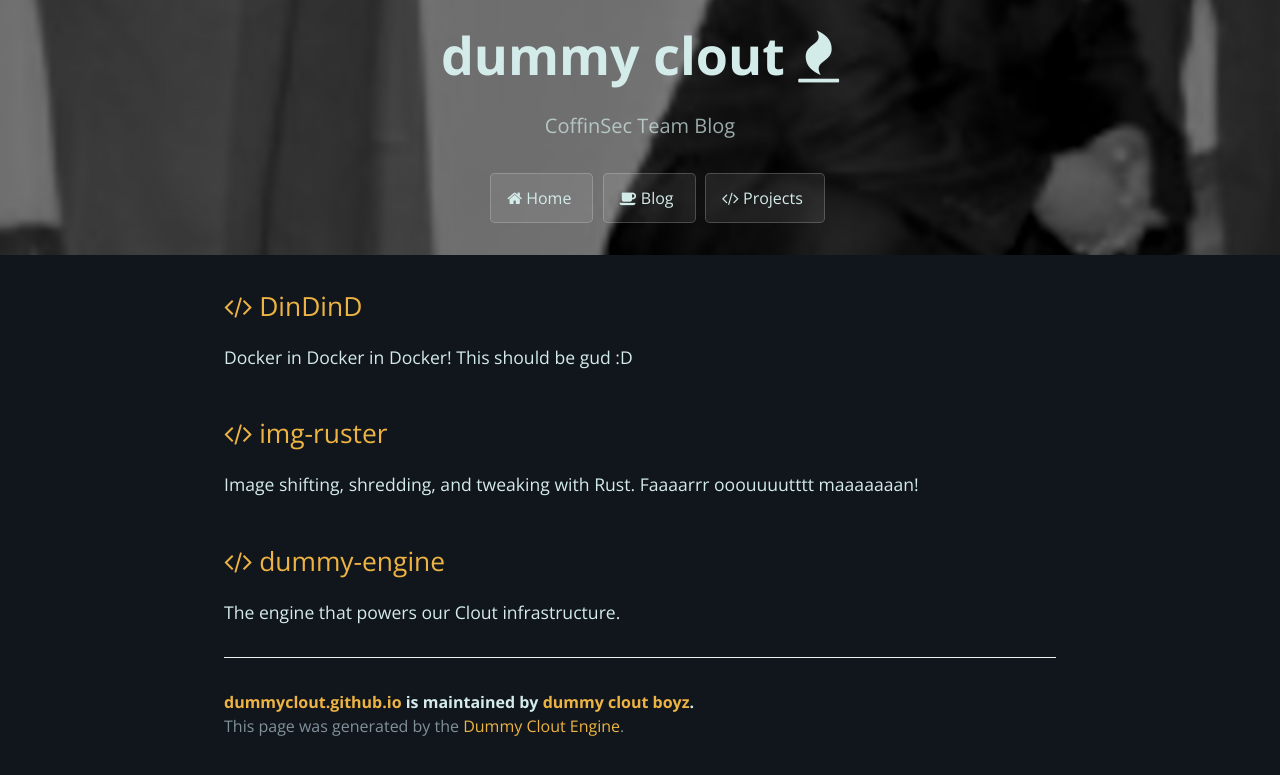
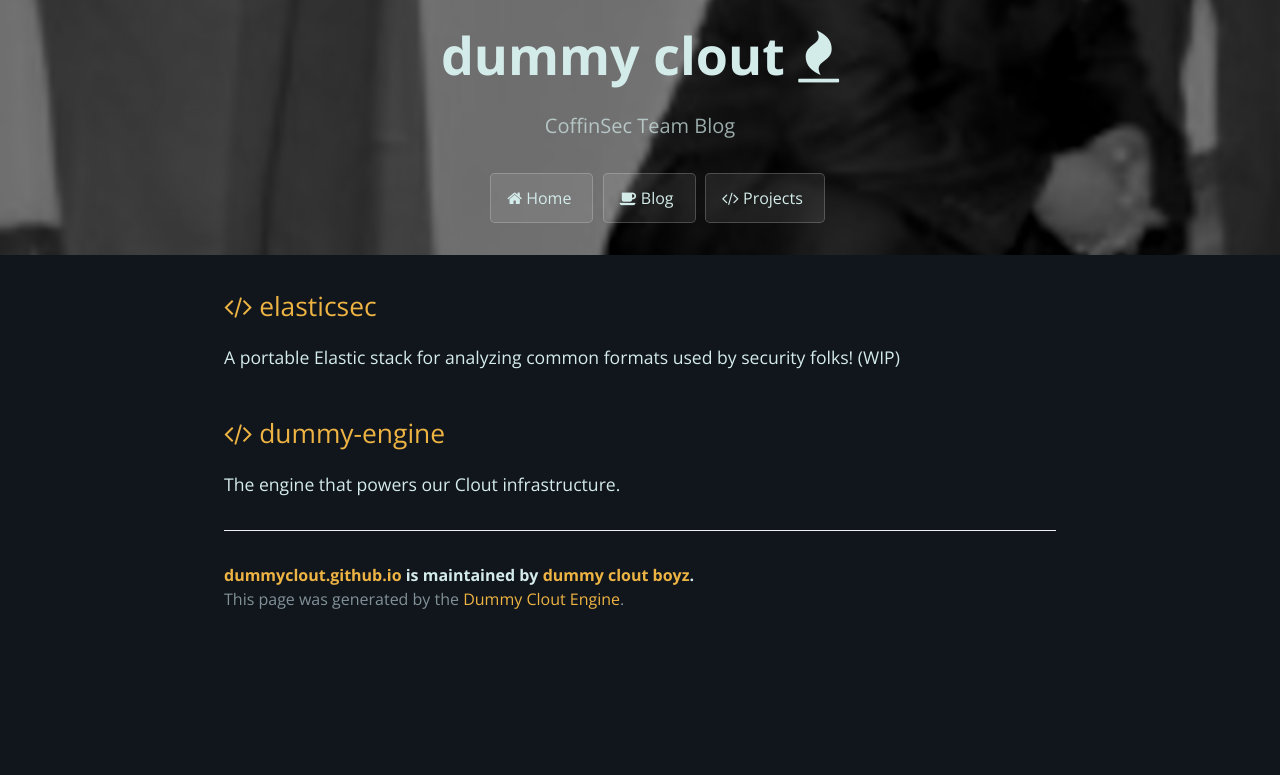
Before and after one commit to dummyclout/dummyclout.github.io, a Jekyll site: the page built from projects.md, in a window 1280 px wide. Shown: the top 775 px of the page. Built offline with Jekyll 4.4.1, drawn with Linux system fonts in a browser that asks for light colours; nearby versions of some CDN libraries.

Commit message:
Update projects page

```diff
--- a/projects.md
+++ b/projects.md
@@ -6,16 +6,9 @@ description: >
 ---
 <section>
     <div>
-        <h2><a href="{{ site.github_url }}dindind.git"><i class="fa fa-code"></i> DinDinD</a></h2>
+        <h2><a href="{{ site.github_url }}elasticsec.git"><i class="fa fa-code"></i> elasticsec</a></h2>
         <p>
-            Docker in Docker in Docker! This should be gud :D
-        </p>
-    </div>
-    <br>
-    <div>
-        <h2><a href="{{ site.github_url }}img-ruster.git"><i class="fa fa-code"></i> img-ruster</a></h2>
-        <p>
-            Image shifting, shredding, and tweaking with Rust. Faaaarrr ooouuuutttt maaaaaaan!
+            A portable Elastic stack for analyzing common formats used by security folks! (WIP)
         </p>
     </div>
     <br>
```
